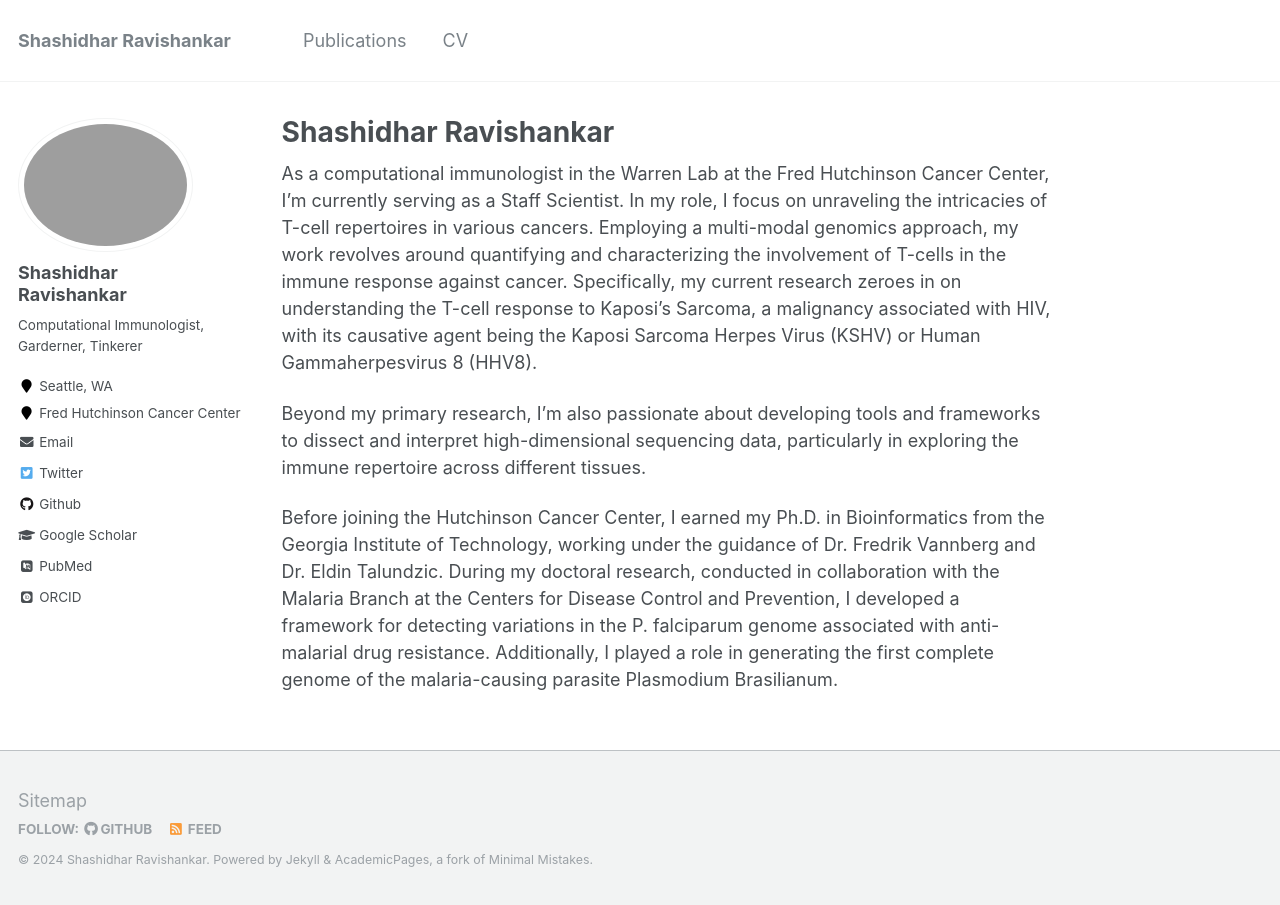
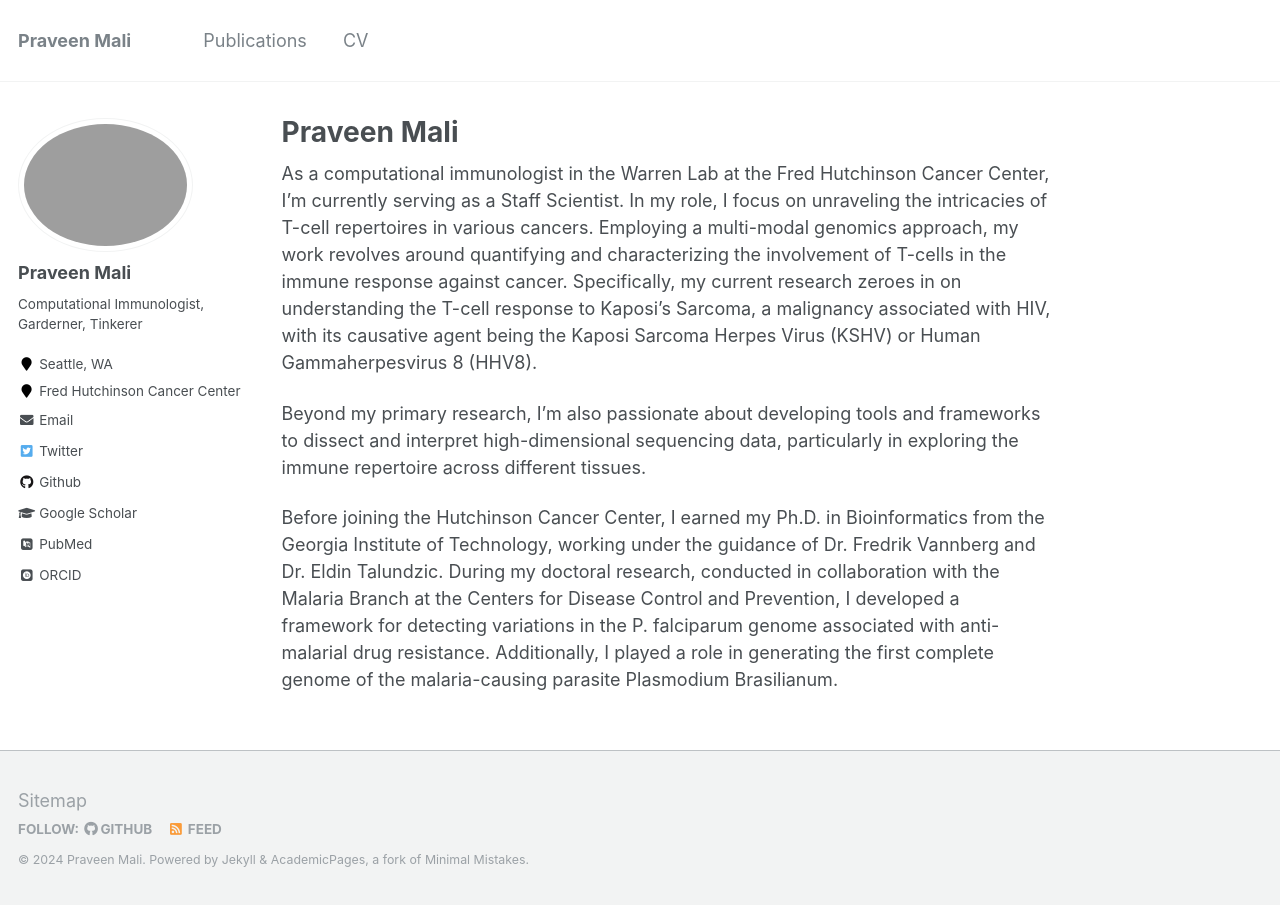
Before and after one commit to prvnmali2017/prvnmali2017.github.io, a Jekyll site: the page built from _pages/about.md, in a window 1280 px wide. Built offline with Jekyll 4.4.1, drawn with Linux system fonts in a browser that asks for light colours; some web fonts are replaced.

Commit message:
updated profile

```diff
--- a/_config.yml
+++ b/_config.yml
@@ -7,7 +7,7 @@
 
 # Site Settings
 locale                   : "en-US"
-title                    : "Shashidhar Ravishankar"
+title                    : "Praveen Mali"
 title_separator          : "-"
 name                     : &name ""
 description              : &description "Computational Immunologist, Garderner, Tinkerer"
@@ -80,7 +80,7 @@ analytics:
 
 # Site Author
 author:
-  name             : "Shashidhar Ravishankar"
+  name             : "Praveen Mali"
   avatar           : "bio_photo.jpeg"
   bio              : "Computational Immunologist, Garderner, Tinkerer"
   location         : "Seattle, WA"
--- a/_pages/about.md
+++ b/_pages/about.md
@@ -1,6 +1,6 @@
 ---
 permalink: /
-title: "Shashidhar Ravishankar"
+title: "Praveen Mali"
 excerpt: "About me"
 author_profile: true
 redirect_from:
```
Also changed, not shown: _publications/2018-05-15-Kestrel.md (+2 -2 lines).
